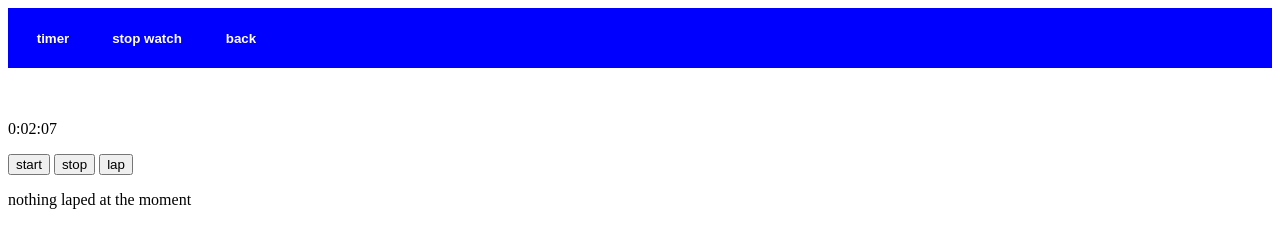
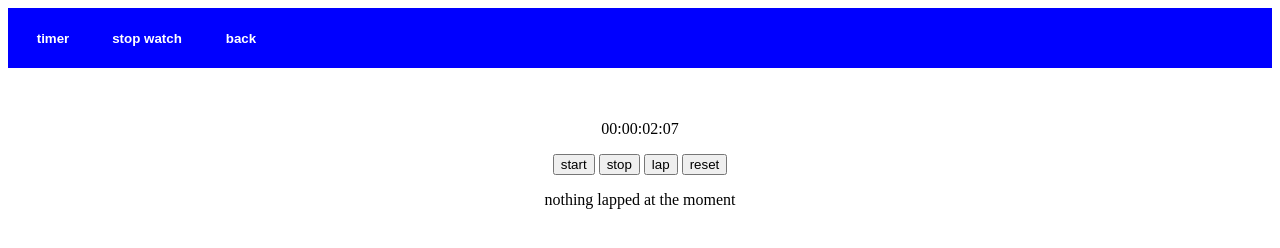
Before and after one commit to TheoW03/Timer, a plain HTML site: page stopwatch.html in a window 1280 px wide. Both pictures are taken after a click on the button "start". Drawn offline with Linux system fonts and the light colour scheme.

Commit message:
Added more stuff

```diff
--- a/StopWatch.js
+++ b/StopWatch.js
@@ -23,6 +23,7 @@ function start(){
 function stop(){
     paused=true;
 }
+
 /**
  *
  * @returns returns nothing
@@ -30,6 +31,7 @@ function stop(){
  */
 function stopWatch(){
     if(!paused){
+        //checks time if needs to be 0
         if(miliSeconds == 10){
             miliSeconds = 0;
             secs++;
@@ -38,11 +40,33 @@ function stopWatch(){
             secs=0;
             mins++;
         }
+        if(mins == 60){
+            mins = 0;
+            hours++;
+        }
+        //string
+        let SecsString = "";
+        if(secs < 10){
+            SecsString += "0";
+        }
+        let minsString = "";
+        if(mins < 10){
+            minsString += "0";
+        }
+        let hoursString = "";
+        if(hours < 10){
+            hoursString += "0";
+        }
+        //adding to Srting
+        hoursString += hours.toString();
+        SecsString += secs.toString();
+        minsString += mins.toString();
+        //implementation on webseite
+        let t =  hoursString + ":"+ minsString + ":" + SecsString +":0"+ miliSeconds.toString();
         let c = document.getElementById('timer');
-
-        c.innerHTML=  mins.toString() +":0" + secs.toString() +":0" + miliSeconds.toString();
-        Lap = mins.toString() +":0" + secs.toString() +":0" + miliSeconds.toString();  //saves lab
-        miliSeconds++;    //will update
+        c.innerHTML = t;
+        Lap = t;
+        miliSeconds++;
     }else{
         return;
     }
@@ -63,3 +87,16 @@ function lap(){
     lapIndex++;
     stop();
 }
+/**
+ * reset event
+ */
+function resetT(){
+    let c = document.getElementById('timer');
+    c.innerHTML="00:00:00:00"
+    miliSeconds=0;
+    secs=0;
+    mins=0;
+    hours=0;
+    pressedLap=false;
+    paused=true;
+}
--- a/StyleSheet.css
+++ b/StyleSheet.css
@@ -15,3 +15,14 @@
 #divButton:hover{
     background-color: rgb(14,4,191);
 }
+.stopsWatchcontainer{
+    position: relative;
+    justify-content: center;
+    text-align: center;
+    height: 200px;
+}
+.timerContainer{
+    position: relative;
+    justify-content: center;
+    text-align: center;
+}
--- a/stopwatch.html
+++ b/stopwatch.html
@@ -15,14 +15,16 @@
         <br>
         <br>
         <!-- this is the stop watch -->
-        <div class ="stop watch container">
-
-            <p id="timer">00:00:00:00</p>
-            <button onclick="start()">start</button>
-            <button  onclick="stop()">stop</button>
-            <button onclick="lap()">lap</button>
+        <div class ="stopsWatchcontainer">
+            <div class="timerContainer">
+                <p id="timer">00:00:00:00</p>
+            </div>
+            <button id="starts"   onclick="start()">start</button>
+            <button  id = "stops" onclick="stop()">stop</button>
+            <button id = "Laps"   onclick="lap()">lap</button>
+            <button id="reset" onclick="resetT()">reset</button>
             <br>
-            <p id="laps">nothing laped at the moment</p>
+            <p id="laps">nothing lapped at the moment</p>
         </div>
 
 
```
